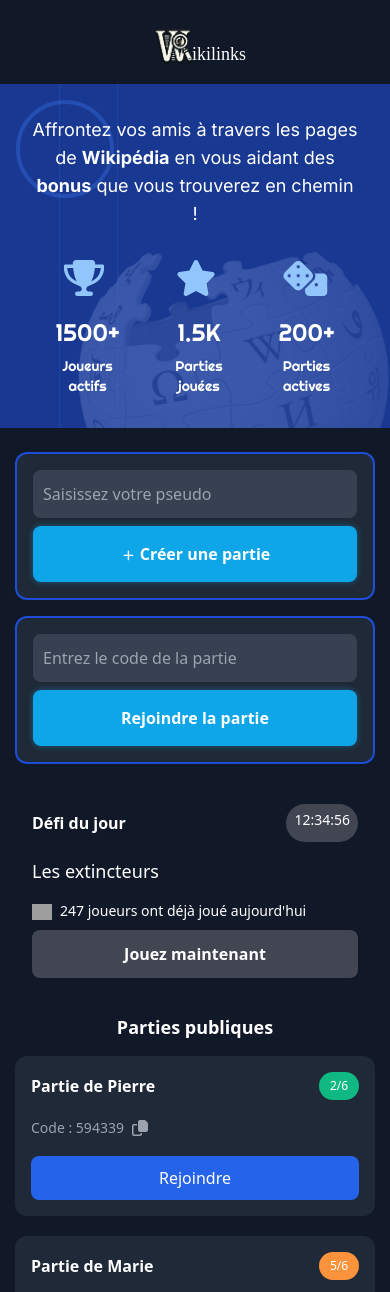
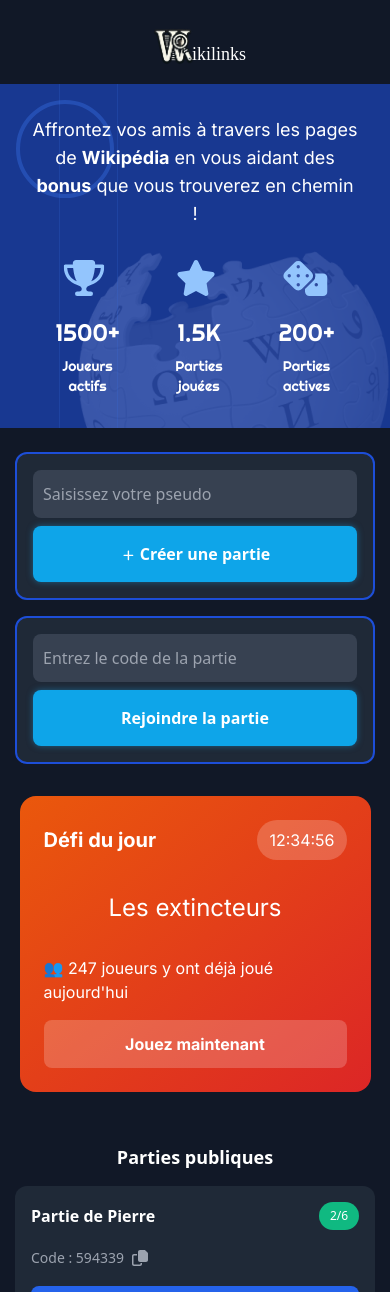
Before and after one commit to Galaktik-hub/wikilinks, a React (Vite) app: page / in a window 390 px wide. Shown: the top 1292 px of the page. Built offline with nearby package versions, Linux system fonts and the light colour scheme; grey boxes are pictures that could not be loaded; a web font is replaced by a local one.

Commit message:
[+] Create for mobile the daily challenge section TODO : Change the icon

```diff
--- /dev/null
+++ b/src/components/Sections/Home/DailyChallenge/DailyChallengeSection.tsx
@@ -0,0 +1,28 @@
+import React from 'react';
+import { Timer } from './Timer';
+import { PlayButton } from './PlayButton';
+import { PlayerCount } from './PlayerCount';
+
+interface DailyChallengeSectionProps {
+    title: string;
+    playerCount: number;
+}
+
+const DailyChallengeSection: React.FC<DailyChallengeSectionProps> = ({
+    title,
+    playerCount
+}) => {
+    return (
+        <div className="font-inter bg-gradient-to-br from-[#EA580C] to-[#DC2626] rounded-2xl p-6 text-white flex flex-col gap-4 w-[90%] md:w-[600px] mx-auto my-8">
+            <div className="flex justify-between items-center">
+                <h2 className="text-xl md:text-2xl font-bold">Défi du jour</h2>
+                <Timer />
+            </div>
+            <h2 className="text-2xl md:text-3xl text-center my-4">{title}</h2>
+            <PlayerCount count={playerCount} />
+            <PlayButton onClick={() => { console.log("Daily challenge clicked"); }} />
+        </div>
+    );
+};
+
+export default DailyChallengeSection;
--- /dev/null
+++ b/src/components/Sections/Home/DailyChallenge/PlayButton.tsx
@@ -0,0 +1,16 @@
+import React from 'react';
+
+interface PlayButtonProps {
+    onClick: () => void;
+}
+
+export const PlayButton: React.FC<PlayButtonProps> = ({ onClick }) => {
+    return (
+        <button
+            className="bg-white/20 text-white border-none rounded-lg px-3 md:px-4 py-3 md:py-4 text-base md:text-lg font-bold cursor-pointer transition-colors hover:bg-white/20"
+            onClick={onClick}
+        >
+            Jouez maintenant
+        </button>
+    );
+};
--- /dev/null
+++ b/src/components/Sections/Home/DailyChallenge/PlayerCount.tsx
@@ -0,0 +1,13 @@
+import React from 'react';
+
+interface PlayerCountProps {
+    count: number;
+}
+
+export const PlayerCount: React.FC<PlayerCountProps> = ({ count }) => {
+    return (
+        <div className="flex items-center gap-2 text-base md:text-lg">
+            👥 {count} joueurs y ont déjà joué aujourd'hui
+        </div>
+    );
+};
--- /dev/null
+++ b/src/components/Sections/Home/DailyChallenge/Timer.tsx
@@ -0,0 +1,9 @@
+import React from 'react';
+
+export const Timer: React.FC = () => {
+    return (
+        <div className="bg-white/20 px-3 md:px-4 py-2 rounded-full text-base md:text-lg">
+            12:34:56
+        </div>
+    );
+};
--- a/src/components/Sections/Home/DailyChallengeSection.tsx
+++ /dev/null
@@ -1,35 +0,0 @@
-"use client";
-import React from "react";
-import { ChallengeButton } from "../../Buttons/Home/ChallengeButton.tsx";
-
-export const DailyChallengeSection: React.FC = () => {
-    return (
-        <section className="p-4 mt-6 w-full rounded-xl max-w-[358px] min-h-[179px]">
-            <div className="flex gap-10 justify-between items-center text-white">
-                <h2 className="text-base font-bold leading-none">Défi du jour</h2>
-                <span className="px-2 pt-1.5 pb-3 text-sm whitespace-nowrap rounded-full bg-white bg-opacity-20">
-          12:34:56
-        </span>
-            </div>
-
-            <h3 className="py-3.5 mt-1.5 text-lg leading-none text-white">
-                Les extincteurs
-            </h3>
-
-            <div className="flex gap-2 py-1 mt-1.5">
-                <img
-                    src="https://cdn.builder.io/api/v1/image/assets/TEMP/484f96ebd4185d35a35e64e256ef6b78b7e95089e837532a7ce8e5f63b555105"
-                    className="w-5 aspect-[1.25]"
-                    alt=""
-                />
-                <p className="text-sm leading-none text-white">
-                    247 joueurs ont déjà joué aujourd'hui
-                </p>
-            </div>
-
-            <ChallengeButton variant="secondary" className="px-16 w-full mt-1.5 font-bold">
-                Jouez maintenant
-            </ChallengeButton>
-        </section>
-    );
-};
--- a/src/pages/Home/Home.tsx
+++ b/src/pages/Home/Home.tsx
@@ -1,7 +1,7 @@
 "use client";
 import React from "react";
 import Layout from "../../components/Layout";
-import { DailyChallengeSection } from "../../components/Sections/Home/DailyChallengeSection.tsx";
+import DailyChallengeSection from "../../components/Sections/Home/DailyChallenge/DailyChallengeSection.tsx";
 import { PublicGamesList } from "../../components/Sections/Home/PublicGamesList.tsx";
 import Header from "../../components/Header/Header.tsx";
 import Banner from "../../components/Banner/Banner.tsx";
@@ -13,7 +13,10 @@ const Home: React.FC = () => {
             <div className="flex flex-col w-full overflow-hidden items-center justify-center">
                 <Banner />
                 <CreateOrJoinGame />
-                <DailyChallengeSection />
+                <DailyChallengeSection
+                    title="Les extincteurs"
+                    playerCount={247}
+                />
                 <PublicGamesList />
             </div>
         </Layout>
```
